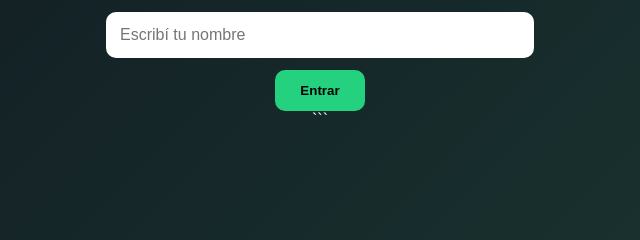
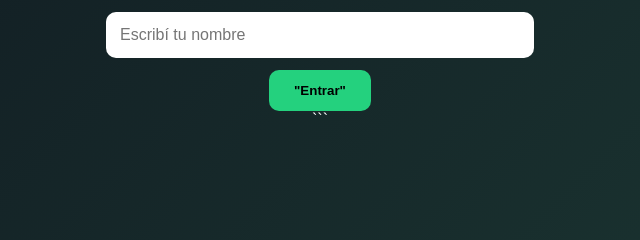
Before and after one commit to agustinpapada-netizen/banco-grafonia, a website: page public/index.html in a window 1280 px wide. Shown: the part 237-477 px from the top of the page, 320-960 px from the left. Drawn offline with Linux system fonts and the light colour scheme.

Commit message:
Fix HTML formatting and structure

```diff
--- a/public/index.html
+++ b/public/index.html
@@ -26,7 +26,7 @@
         placeholder="Escribí tu nombre"
     >
 
-    <button onclick="entrar()">Entrar</button>
+    <button onclick="entrar()">"Entrar"</button>
 </div>
 
 
```
